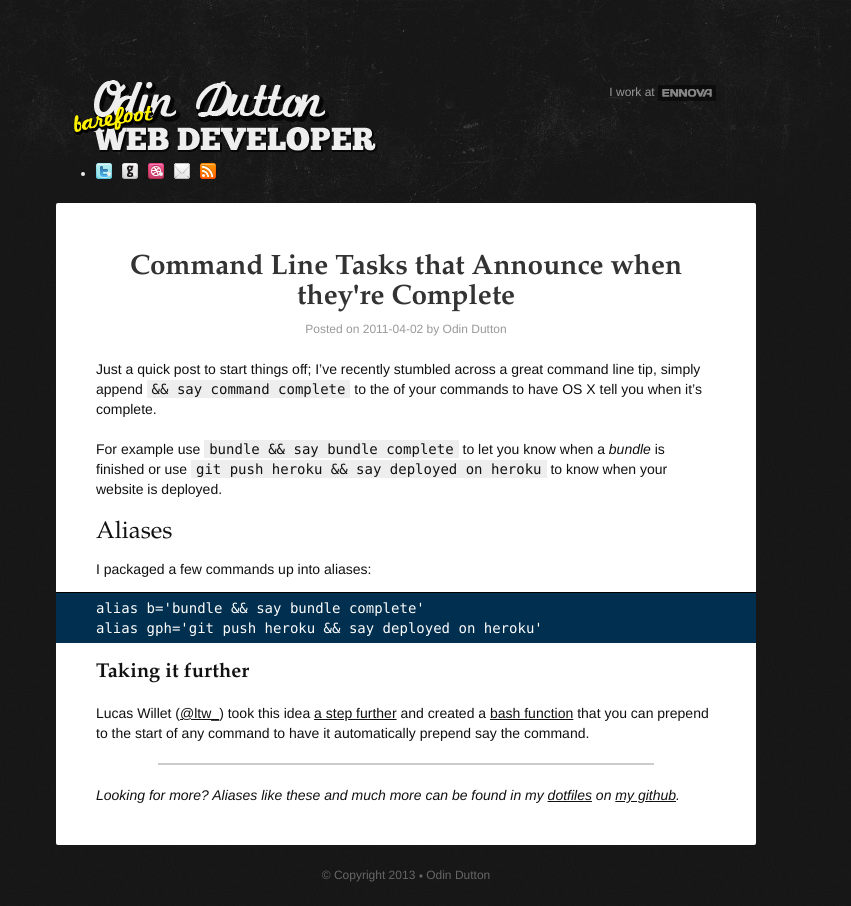
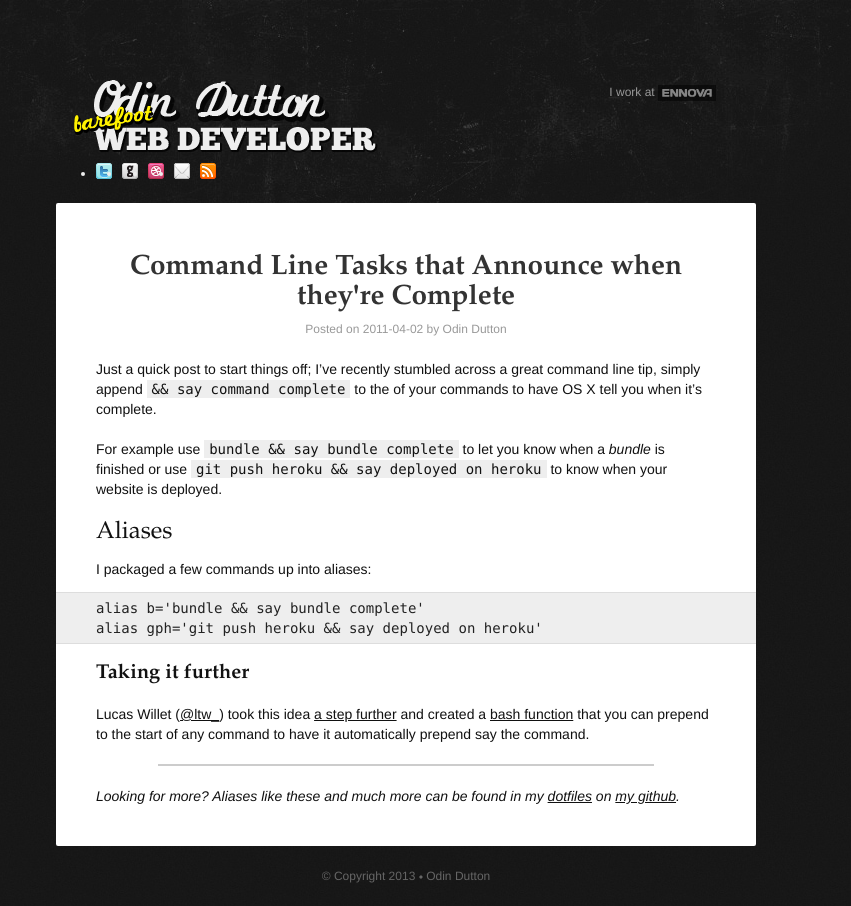
Before and after one commit to twe4ked/odindutton.com, a Jekyll site: the page built from _posts/2011-04-02-say-complete.markdown, in a window 1280 px wide. Shown: the whole page, without its empty margins (234-1085 px from the left). Built offline with Jekyll 4.4.1, drawn with Linux system fonts in a browser that asks for light colours; Markdown is read by kramdown in place of the engine named in the settings; comment, search, counter and statistics services are not loaded.

Commit message:
Lighten code blocks

```diff
--- a/assets/stylesheets/style.css
+++ b/assets/stylesheets/style.css
@@ -242,12 +242,13 @@ p code {
 }
 
 pre{
-  background: #002f4f;
-  color: #fefefe;
+  background: #eee;
+  color: #222;
   padding: 5px 40px;
   margin: -7px -40px 20px;
   overflow-x: auto;
-  border-top: 1px solid #000;
+  border: 1px solid #ddd;
+  border-width: 1px 0;
 }
 
 pre::-webkit-scrollbar {
```
